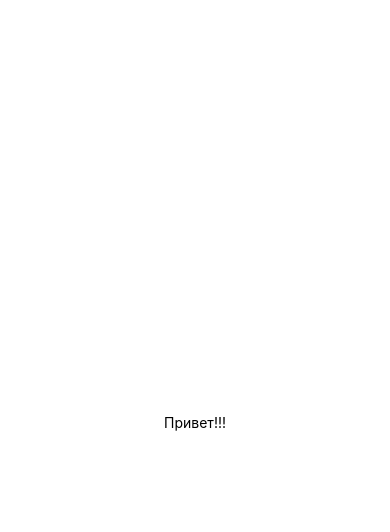
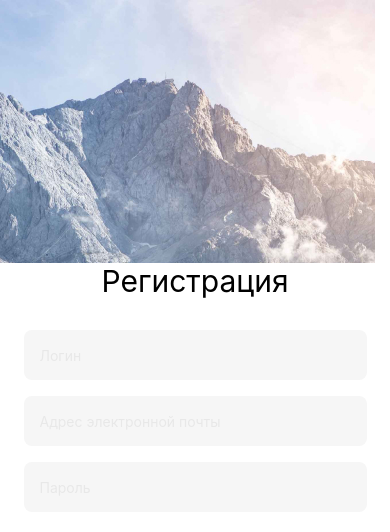
Before and after one commit to sporevois/goit-react-native-hw, a React Native app in the folder myProject/: screen / in a window 390 px wide. Shown: the top 532 px of the page. Built offline with nearby package versions, Linux system fonts and the light colour scheme.

Commit message:
register page

```diff
--- a/myProject/App.js
+++ b/myProject/App.js
@@ -1,20 +1,7 @@
-import { StatusBar } from 'expo-status-bar';
-import { StyleSheet, Text, View } from 'react-native';
+import RegistrationScreen from './screens/registrationScreen';
 
 export default function App() {
   return (
-    <View style={styles.container}>
-      <Text>Привет!!!</Text>
-      <StatusBar style="auto" />
-    </View>
+    <RegistrationScreen/>
   );
 }
-
-const styles = StyleSheet.create({
-  container: {
-    flex: 1,
-    backgroundColor: '#fff',
-    alignItems: 'center',
-    justifyContent: 'center',
-  },
-});
--- /dev/null
+++ b/myProject/screens/registrationScreen.js
@@ -0,0 +1,57 @@
+import React from "react";
+import { StyleSheet, Text, View, TextInput , ImageBackground } from 'react-native'
+
+const RegistrationScreen = () => {
+    return (
+        <ImageBackground style={styles.image} source={require('../images/PhotoBG.jpg')}>
+            <View style={styles.form}>
+                <Text style={styles.title}>Регистрация</Text>
+                <TextInput
+                    placeholder="Логин"
+                    style={styles.input} />
+                <TextInput
+                    placeholder="Адрес электронной почты"
+                    style={styles.input} />
+                <TextInput
+                    placeholder="Пароль"
+                    style={styles.input} />
+            </View>
+        </ImageBackground>
+    )
+}
+
+const styles = StyleSheet.create({
+    image: {
+        flex: 1,
+        resizeMode: "cover",
+        justifyContent: 'center',
+        alignItems:"center",
+    },
+    form: {
+        flex: 1,
+        alignItems:"center",
+        marginTop: 263,
+        width: "100%",
+        backgroundColor:'#FFFFFF'
+    },
+    title: {
+        marginBottom: 31,
+        fontSize: 30,
+
+    },
+    input: {
+        width: 343,
+        height: 50,
+        marginHorizontal: 16,
+        marginBottom: 16,
+        padding:16,
+        border: 1,
+        borderRadius: 8,
+        borderColor: "rgba(232, 232, 232, 1)",
+        backgroundColor: "#F6F6F6",
+        color:"#E8E8E8",
+    },
+
+})
+
+export default RegistrationScreen
```
Also changed, not shown: myProject/package.json (+8 -1 lines), myProject/images/PhotoBG.jpg (added), myProject/screens/loginScreen.js (added), 1 other file (tests, documents, lock files or other folders).
